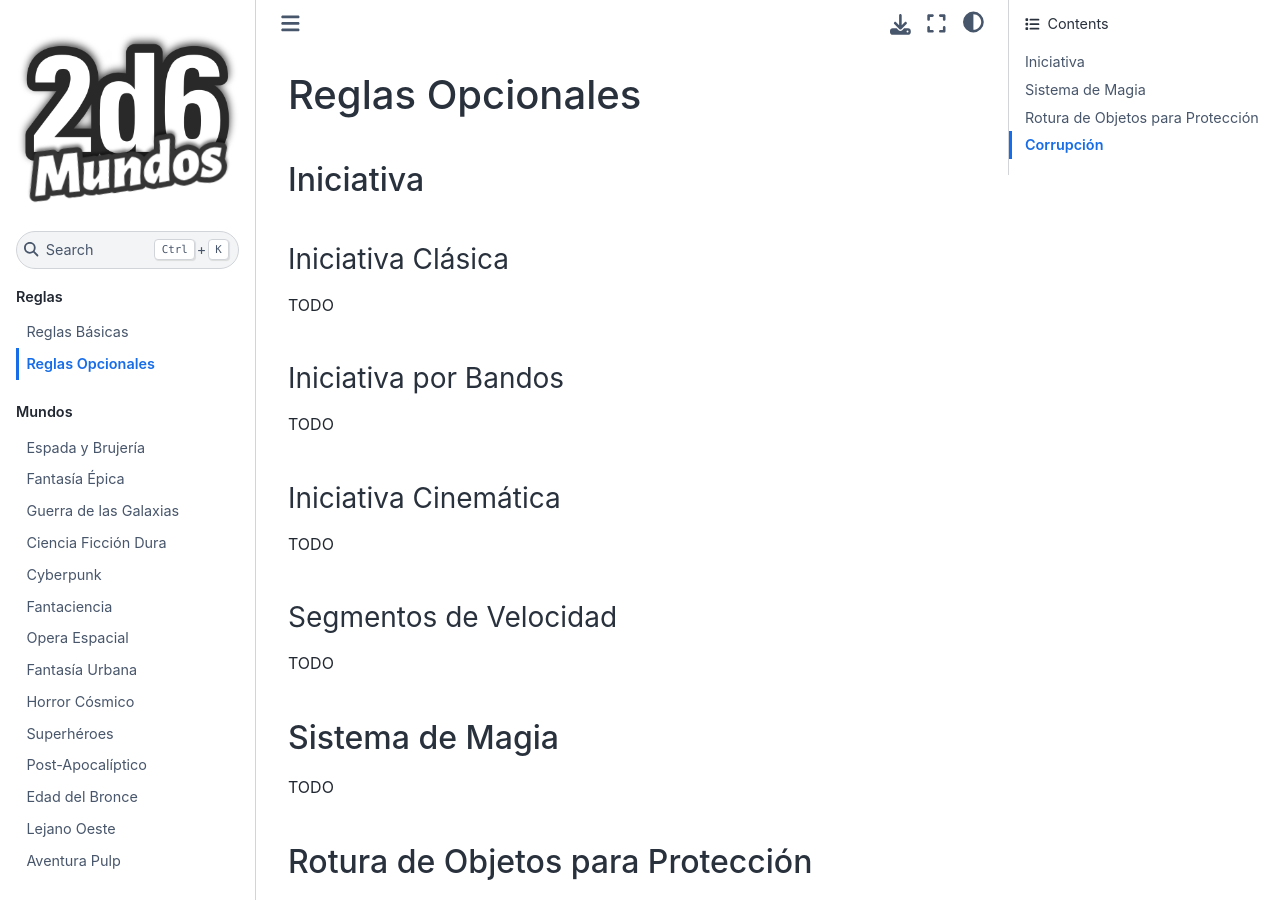
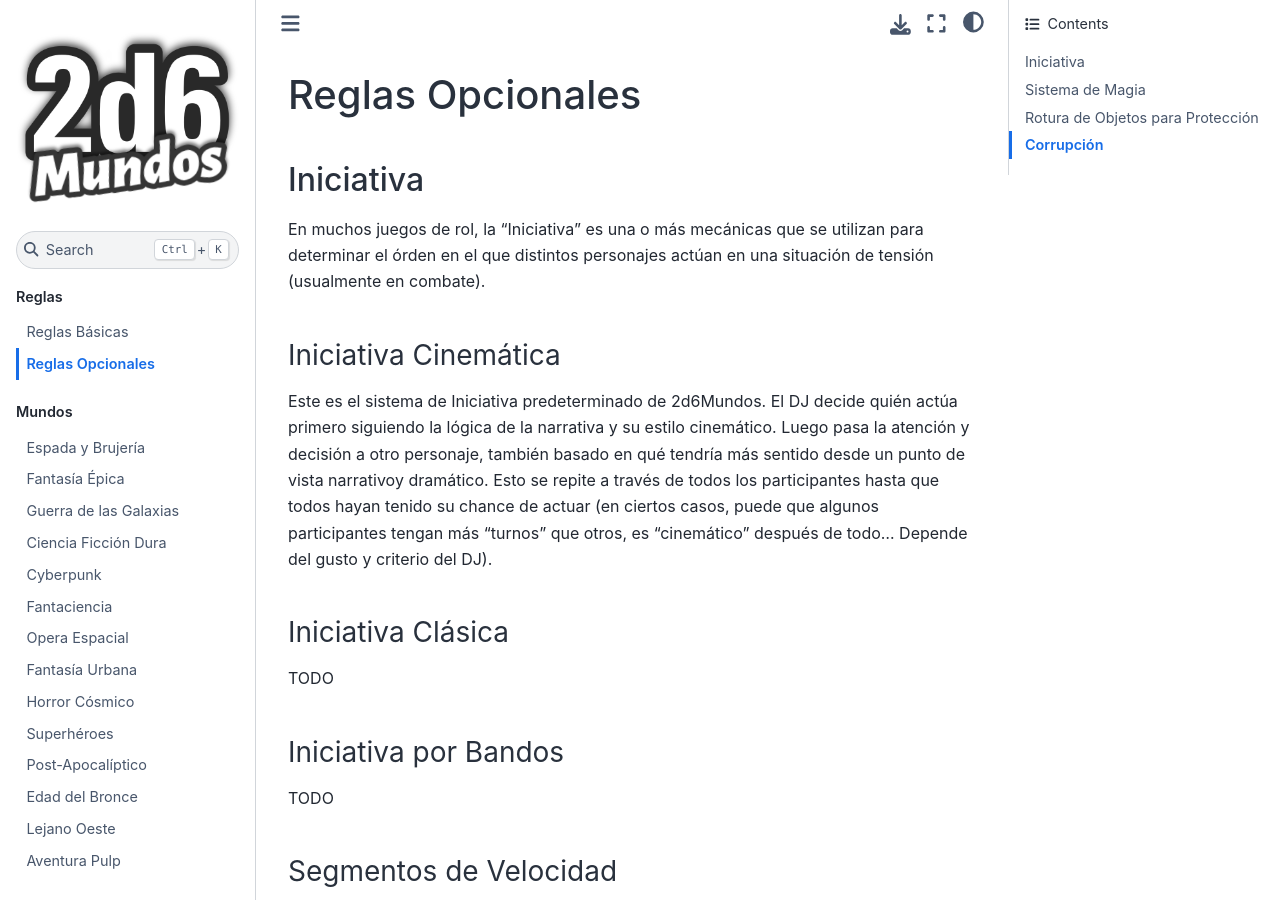
Before and after one commit to TaTooKa/2d6Mundos, a Sphinx documentation site: the page built from docs/source/pages/rules/reglas-opcionales.rst, in a window 1280 px wide and 900 px high. Built offline with Sphinx 7.4.7 and the Sphinx Book theme 1.1.4, drawn with Linux system fonts in a browser that asks for light colours; some web fonts are replaced.

Commit message:
add more rules.

```diff
--- a/docs/source/pages/rules/reglas-opcionales.rst
+++ b/docs/source/pages/rules/reglas-opcionales.rst
@@ -3,6 +3,13 @@ Reglas Opcionales
 
 Iniciativa
 ----------
+
+En muchos juegos de rol, la "Iniciativa" es una o más mecánicas que se utilizan para determinar el órden en el que distintos personajes actúan en una situación de tensión (usualmente en combate).
+
+Iniciativa Cinemática
+^^^^^^^^^^^^^^^^^^^^^
+
+Este es el sistema de Iniciativa predeterminado de 2d6Mundos. El DJ decide quién actúa primero siguiendo la lógica de la narrativa y su estilo cinemático. Luego pasa la atención y decisión a otro personaje, también basado en qué tendría más sentido desde un punto de vista narrativoy dramático. Esto se repite a través de todos los participantes hasta que todos hayan tenido su chance de actuar (en ciertos casos, puede que algunos participantes tengan más "turnos" que otros, es "cinemático" después de todo... Depende del gusto y criterio del DJ).
 
 Iniciativa Clásica
 ^^^^^^^^^^^^^^^^^^
```
Also changed, not shown: other parts of docs/source/pages/rules/reglas-opcionales.rst (+0 -5 lines).
